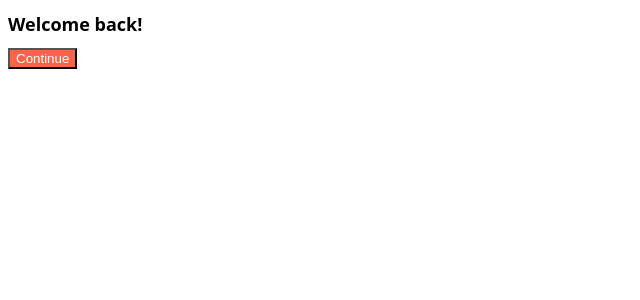
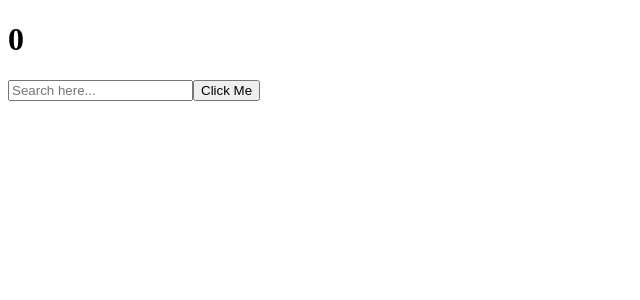
Before and after one commit to GongE7E/ReactJS-beginner, a React (Create React App) app: page / in a window 1280 px wide. Shown: the top 300 px of the page, without its empty margins (0-640 px from the left). Built offline with nearby package versions, Linux system fonts and the light colour scheme.

Commit message:
useEffect

```diff
--- a/src/App.js
+++ b/src/App.js
@@ -1,10 +1,25 @@
+import { useState,useEffect } from "react";
 import Button from "./Button"
-import styles from"./App.module.css"
+
 function App() {
+  const [counter,setValue]=useState(0);
+  const [keyword,setKeyword]=useState("");
+  const onChange=(event)=>setKeyword(event.target.value);
+  const onClick=()=>setValue((current)=>current+1);
+  console.log("I run all the time ");
+  useEffect(()=>{console.log("CALL THE API...")},[]);
+  useEffect(()=>{
+    if(keyword !="" && keyword.length>5){
+    console.log("SEARCH FOR",keyword);
+  }
+  },[keyword]);
+  useEffect(()=>{
+    console.log("i run when keyword &counter changes")},
+    [keyword, counter]);
   return (
-    <div><h1 className={styles.title}>Welcome back!</h1>
-
-    <Button text={"Continue"}/>
+    <div><h1>{counter}</h1>
+    <input value={keyword}onChange={onChange} type="text" placeholder="Search here..."/>
+    <button onClick={onClick}>Click Me</button>
     </div>
   );
 }
--- a/src/App.module.css
+++ /dev/null
@@ -1,4 +0,0 @@
-.title{
-    font-family: system-ui, -apple-system, BlinkMacSystemFont, 'Segoe UI', Roboto, Oxygen, Ubuntu, Cantarell, 'Open Sans', 'Helvetica Neue', sans-serif;
-    font-size:18px;
-}
--- a/src/Button.js
+++ b/src/Button.js
@@ -1,7 +1,6 @@
 import PropTypes from "prop-types";
-import styles from "./Button.module.css"
 function Button({text}){
-return <button className={styles.btn}>{text}</button>;
+return <button >{text}</button>;
 }
 Button.propTypes={
     text:PropTypes.string.isRequired,
--- a/src/Button.module.css
+++ /dev/null
@@ -1,4 +0,0 @@
-.btn{
-    color: white;
-    background-color: tomato;
-}
```
